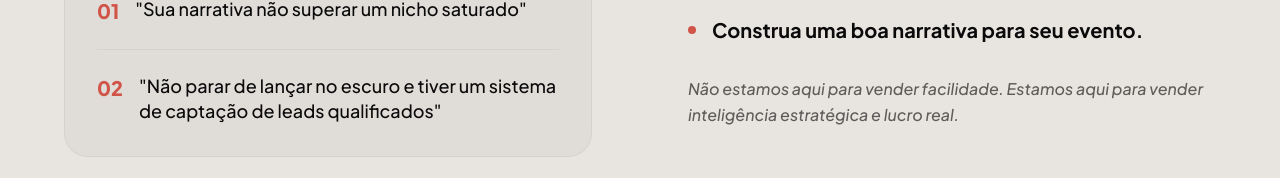
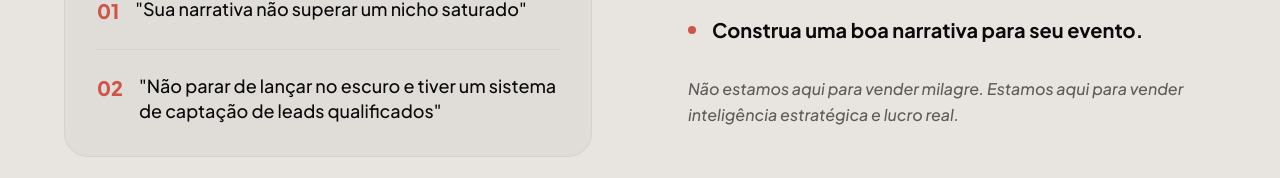
Before and after one commit to bilottefabiodev/LHT-Venda, a React (Vite) app: page / in a window 1280 px wide. Shown: the part 11819-11997 px from the top of the page. Built offline with nearby package versions, Linux system fonts and the light colour scheme.

Commit message:
Update StrategicAlignment.tsx

```diff
--- a/components/StrategicAlignment.tsx
+++ b/components/StrategicAlignment.tsx
@@ -87,7 +87,7 @@ const StrategicAlignment: React.FC = () => {
             </ul>
 
             <p className="text-black/60 font-medium leading-relaxed italic">
-              Não estamos aqui para vender facilidade. Estamos aqui para vender inteligência estratégica e lucro real.
+              Não estamos aqui para vender milagre. Estamos aqui para vender inteligência estratégica e lucro real.
             </p>
           </div>
         </div>
```
